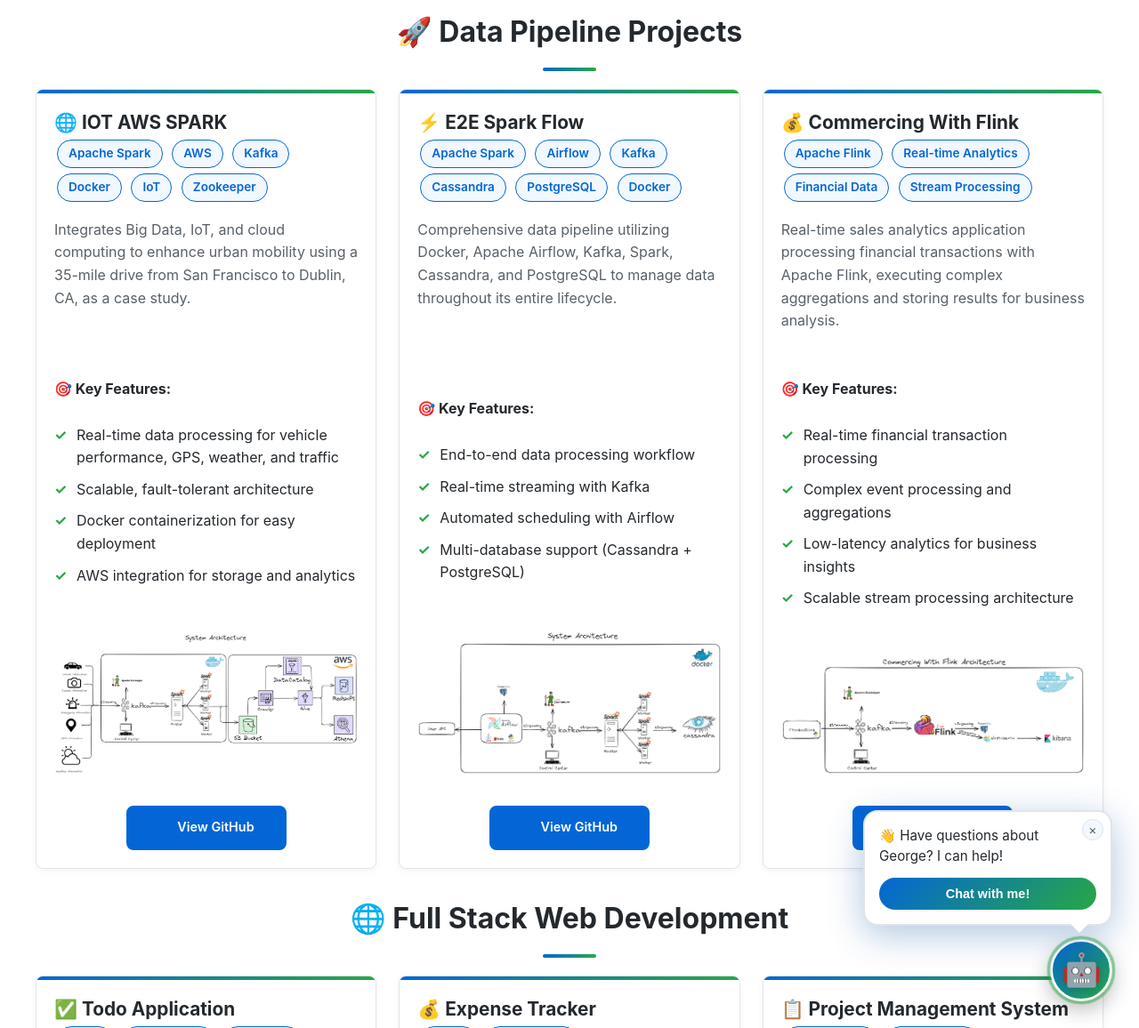
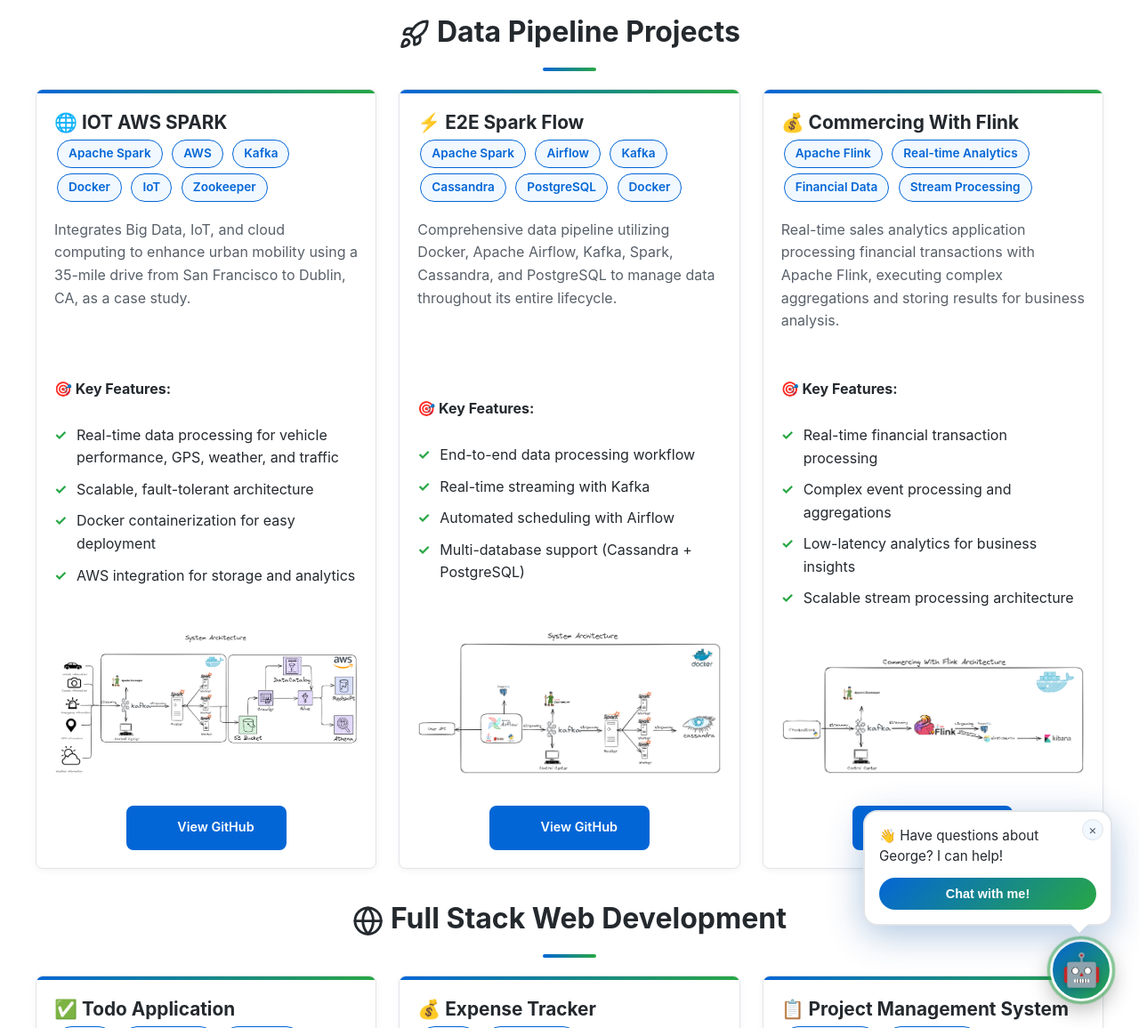
Before and after one commit to georgeerol/georgeerol.github.io, a Jekyll site: the page built from index.md, in a window 1280 px wide and 1400 px high, scrolled down 7379 px. Shown: the part 244-1400 px from the top of the window at 89% size. Built offline with Jekyll 4.4.1, drawn with Linux system fonts in a browser that asks for light colours; some of the changed text lies outside the part shown.

Commit message:
feat: update emoji to lucid icon (#50)
* feat: add-lucid

* feat: add-lucid

* feat: add-lucid

* feat: add-lucid

* feat: update header emojis

* feat: update with mail icon

```diff
--- a/index.md
+++ b/index.md
@@ -408,7 +408,7 @@
 <!-- Robotics Projects -->
 <section id="robotics" class="projects-section">
   <div class="section-header">
-    <h2>🤖 Robotics & AI Projects</h2>
+    <h2><i data-lucide="bot" class="lucide-icon"></i> Robotics & AI Projects</h2>
   </div>
 
   <div class="project-grid">
@@ -561,7 +561,7 @@
 <!-- Data Pipeline Projects - SECOND -->
 <section id="data-pipeline" class="projects-section">
   <div class="section-header">
-    <h2>🚀 Data Pipeline Projects</h2>
+    <h2><i data-lucide="rocket" class="lucide-icon"></i> Data Pipeline Projects</h2>
   </div>
 
   <div class="project-grid">
@@ -658,7 +658,7 @@
 <!-- Full Stack Projects -->
 <section id="fullstack" class="projects-section">
   <div class="section-header">
-    <h2>🌐 Full Stack Web Development</h2>
+    <h2><i data-lucide="globe" class="lucide-icon"></i> Full Stack Web Development</h2>
   </div>
 
   <div class="project-grid">
@@ -758,7 +758,7 @@
 <!-- Mobile Projects - LAST -->
 <section id="mobile" class="projects-section">
   <div class="section-header">
-    <h2>📱 Mobile Development</h2>
+    <h2><i data-lucide="smartphone" class="lucide-icon"></i> Mobile Development</h2>
   </div>
 
   <div class="project-grid">
@@ -822,7 +822,7 @@
 
 <!-- Contact Section -->
 <section id="contact" class="contact-section">
-  <h2>📫 Let's Connect</h2>
+  <h2><i data-lucide="mail" class="lucide-icon"></i> Let's Connect</h2>
   <p>I'm always interested in discussing new opportunities, innovative projects, or just connecting with fellow tech enthusiasts!</p>
 
   <div class="contact-links">
```
